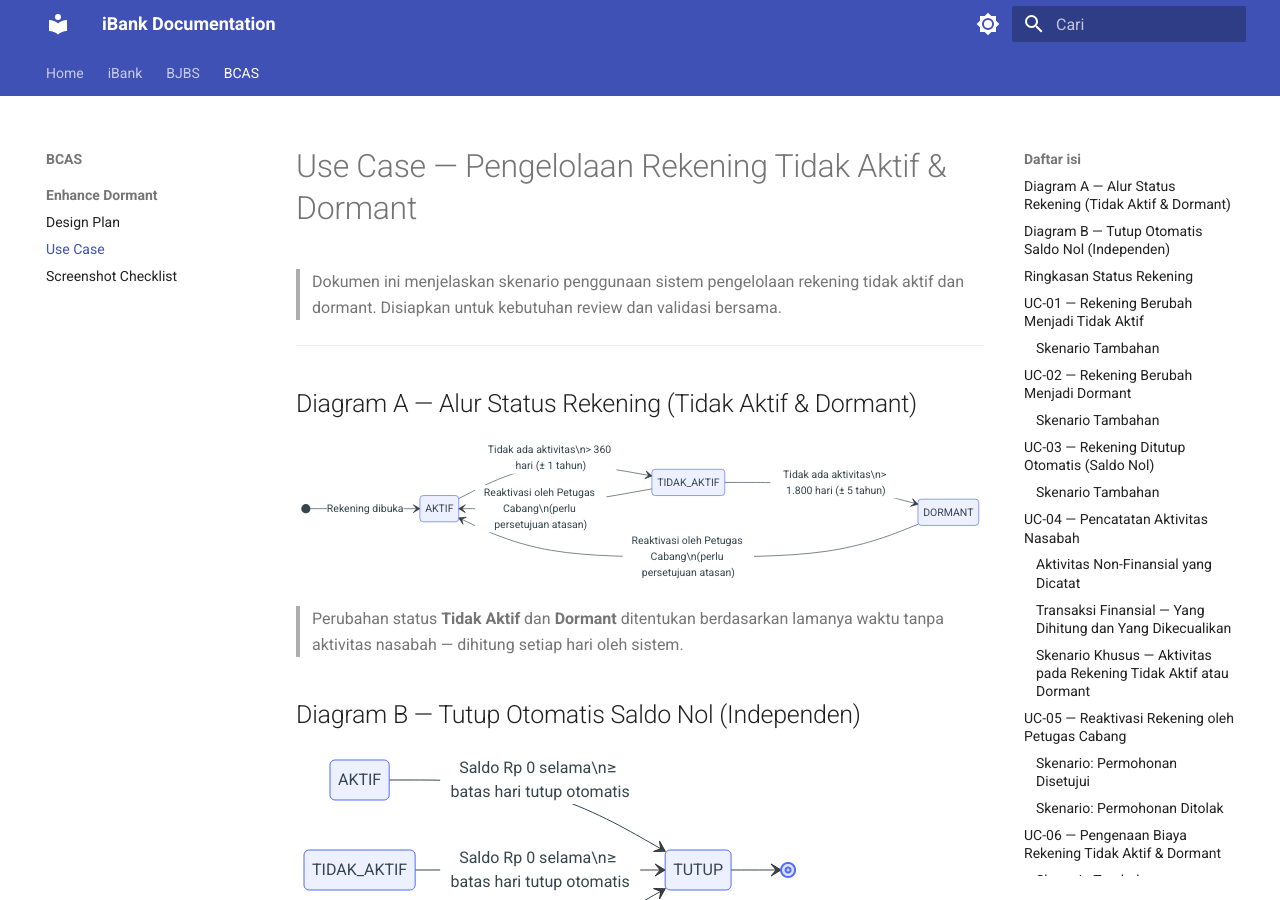
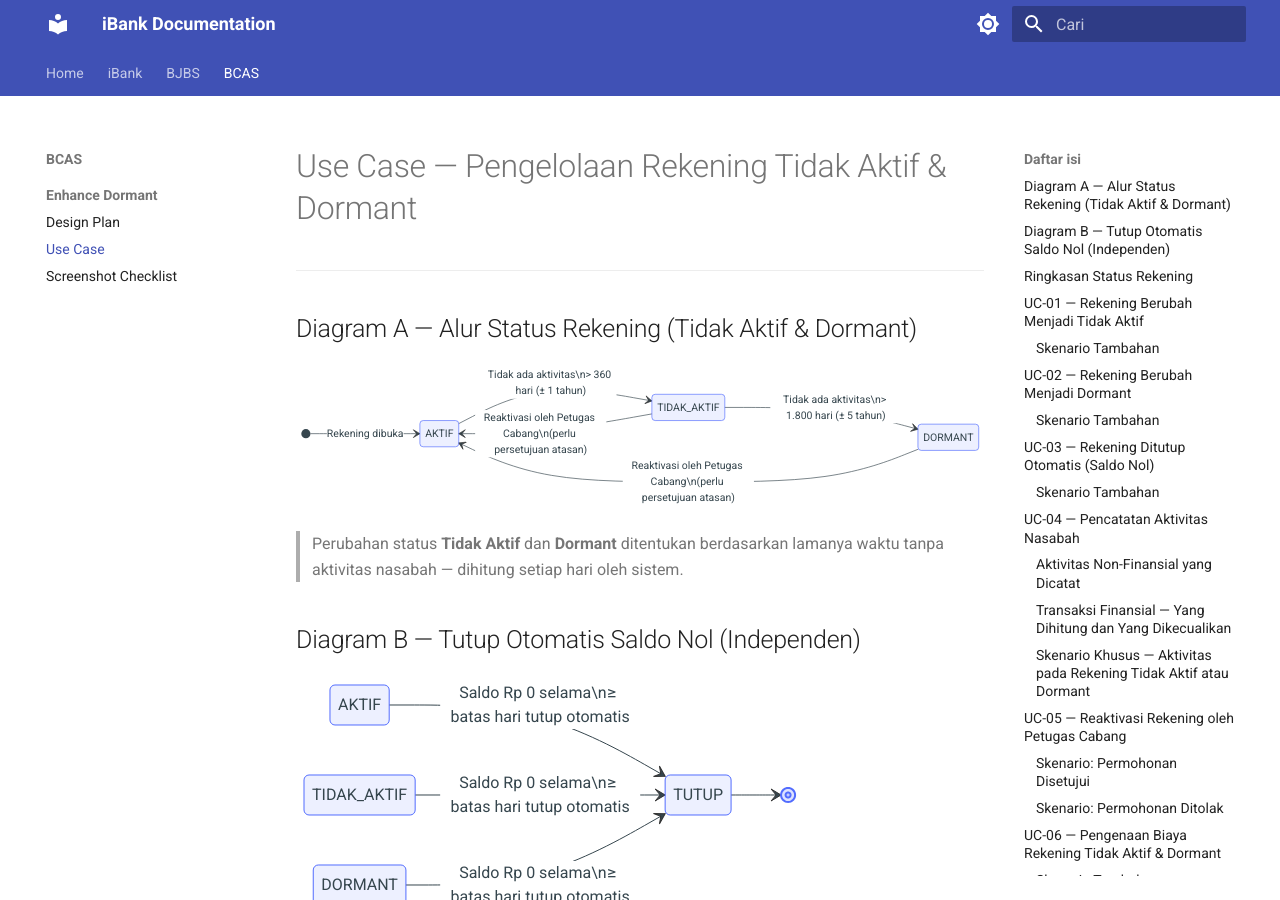
Before and after one commit to wisnu/ibank-docs, an MkDocs documentation site: the page built from docs/bcas/enhance_dormant/Use Case Rekening Dormant.md, in a window 1280 px wide and 900 px high. Built offline with MkDocs 1.6.1 and Material for MkDocs 9.7.7, drawn with Linux system fonts in a browser that asks for light colours; some of the changed text lies outside the part shown.

Commit message:
docs: remove introductory notes from Screenshot Checklist and Use Case documents for clarity

```diff
--- a/docs/bcas/enhance_dormant/Use Case Rekening Dormant.md
+++ b/docs/bcas/enhance_dormant/Use Case Rekening Dormant.md
@@ -1,8 +1,4 @@
 # Use Case — Pengelolaan Rekening Tidak Aktif & Dormant
-
-> Dokumen ini menjelaskan skenario penggunaan sistem pengelolaan rekening tidak aktif dan dormant.
-> Disiapkan untuk kebutuhan review dan validasi bersama.
-
 ---
 
 ## Diagram A — Alur Status Rekening (Tidak Aktif & Dormant)
@@ -275,6 +271,3 @@ Semua parameter hari dan biaya dapat dikonfigurasikan oleh administrator sistem
 > **Parameter di atas dapat di-*override* per jenis produk.** Artinya, produk tertentu (mis. TabunganKu, Giro Korporat) dapat memiliki batas hari dan biaya yang berbeda dari nilai default global.
 
 ---
-
-*Dokumen ini dibuat berdasarkan Design Plan Enhancement Rekening Dormant.*
-*Terakhir diperbarui: 31 Maret 2026*
```
Also changed, not shown: docs/bcas/enhance_dormant/Screenshot Checklist.md (+0 -6 lines).
